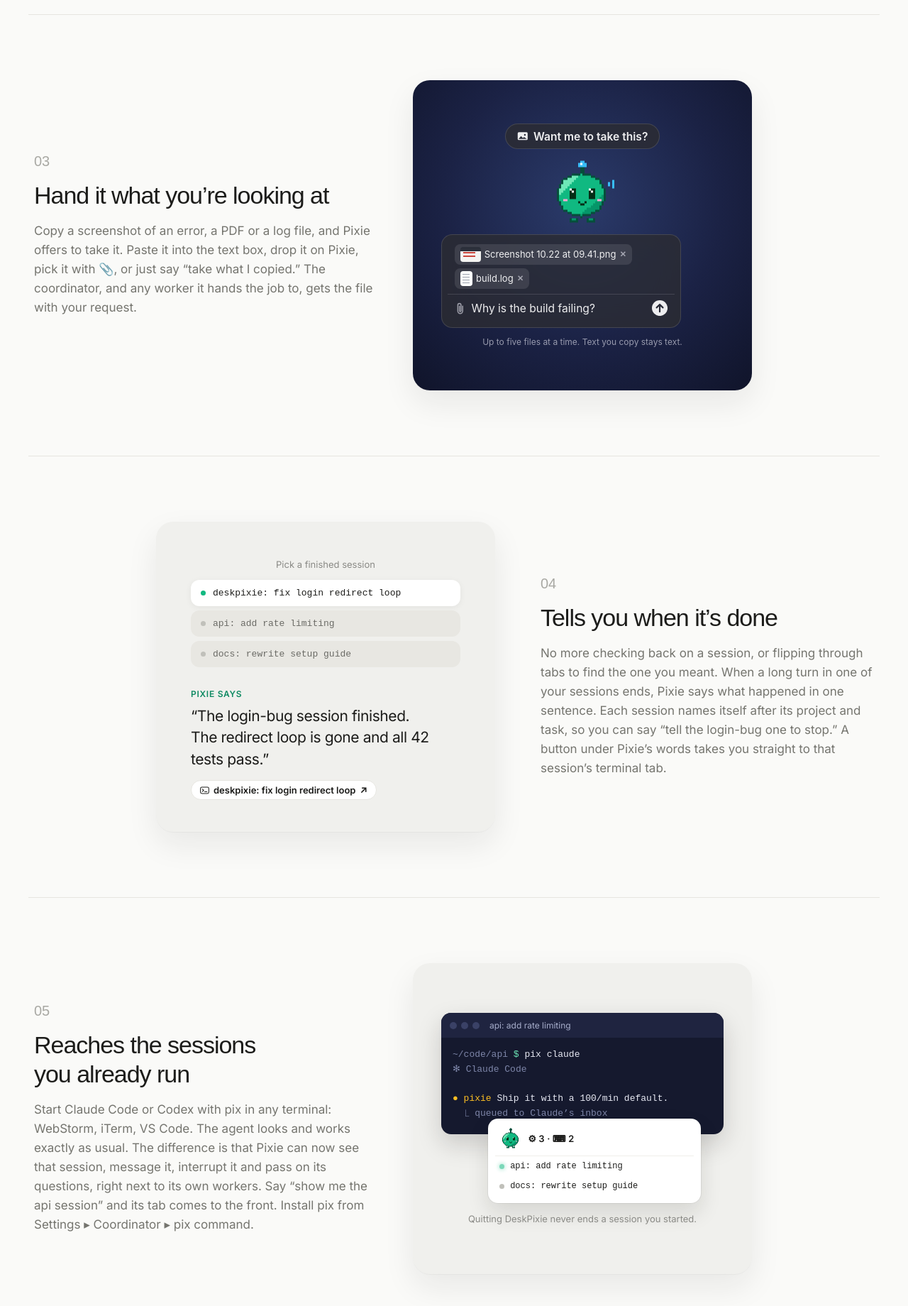
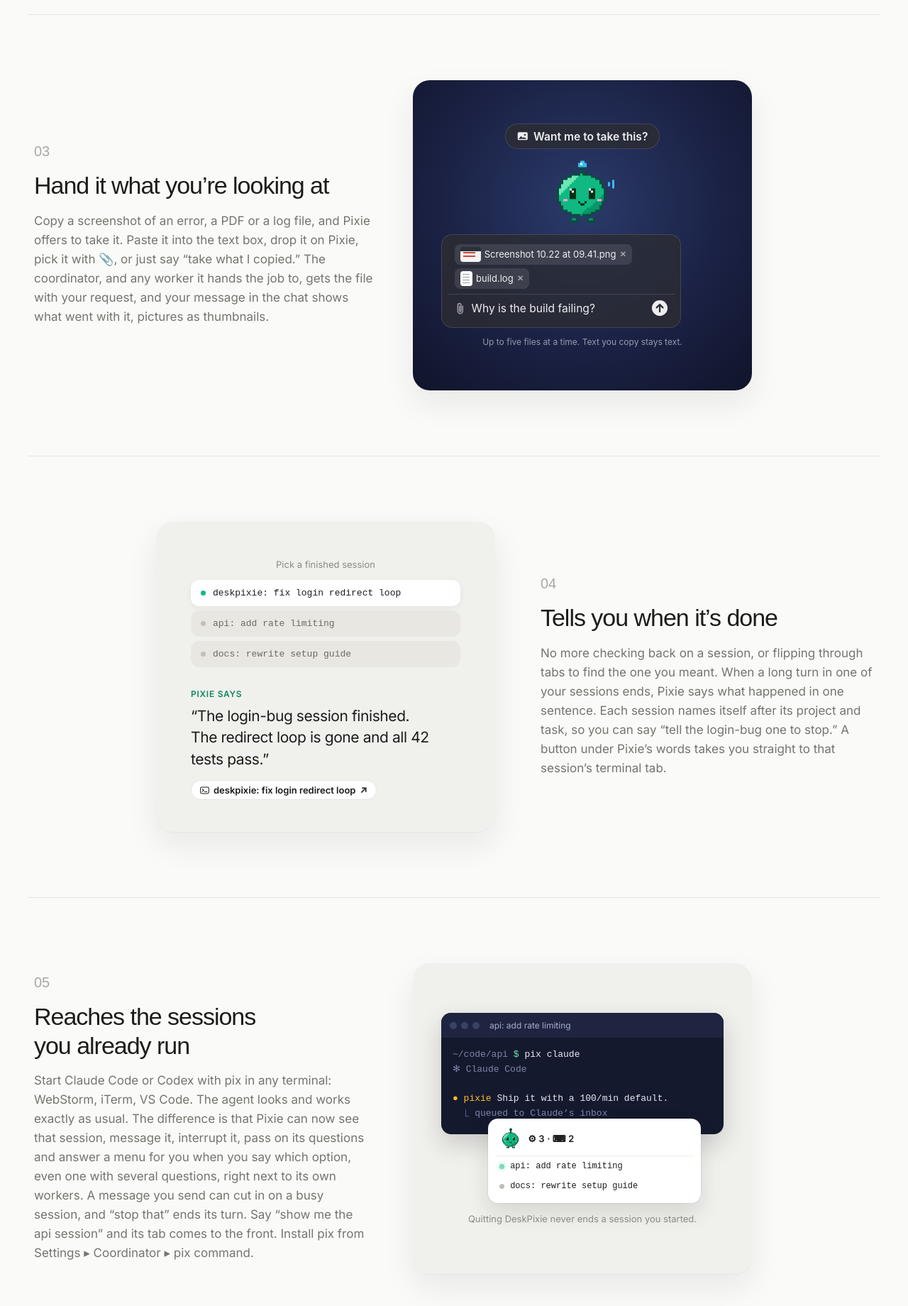
Before and after one commit to sihekuang/deskpixie-landing, a Next.js app: page / in a window 1280 px wide. Shown: the part 6427-8267 px from the top of the page at 71% size. Built offline with nearby package versions, Linux system fonts and the light colour scheme; a web font is replaced by a local one.

Commit message:
Cover answering menus by voice, stop that, forced sends and chat attachments
Co-Authored-By: Claude Sonnet 5.5 <noreply@anthropic.com>
Claude-Session: https://claude.ai/code/session_01DLS6PjSsxiNrx3De733z3Z

```diff
--- a/app/page.tsx
+++ b/app/page.tsx
@@ -399,7 +399,7 @@ export default function Home() {
           <Feature
             n={3}
             title="Hand it what you’re looking at"
-            body="Copy a screenshot of an error, a PDF or a log file, and Pixie offers to take it. Paste it into the text box, drop it on Pixie, pick it with 📎, or just say “take what I copied.” The coordinator, and any worker it hands the job to, gets the file with your request."
+            body="Copy a screenshot of an error, a PDF or a log file, and Pixie offers to take it. Paste it into the text box, drop it on Pixie, pick it with 📎, or just say “take what I copied.” The coordinator, and any worker it hands the job to, gets the file with your request, and your message in the chat shows what went with it, pictures as thumbnails."
           >
             <div className="feat-panel attach mac-ui">
               <span className="offer mac-material">
@@ -437,7 +437,7 @@ export default function Home() {
           <Feature
             n={5}
             title="Reaches the sessions you already run"
-            body="Start Claude Code or Codex with pix in any terminal: WebStorm, iTerm, VS Code. The agent looks and works exactly as usual. The difference is that Pixie can now see that session, message it, interrupt it and pass on its questions, right next to its own workers. Say “show me the api session” and its tab comes to the front. Install pix from Settings ▸ Coordinator ▸ pix command."
+            body="Start Claude Code or Codex with pix in any terminal: WebStorm, iTerm, VS Code. The agent looks and works exactly as usual. The difference is that Pixie can now see that session, message it, interrupt it, pass on its questions and answer a menu for you when you say which option, even one with several questions, right next to its own workers. A message you send can cut in on a busy session, and “stop that” ends its turn. Say “show me the api session” and its tab comes to the front. Install pix from Settings ▸ Coordinator ▸ pix command."
           >
             <div className="feat-panel term">
               <div className="term-win">
```
